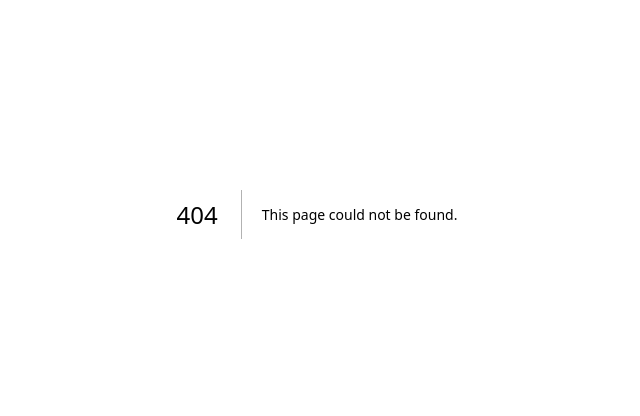
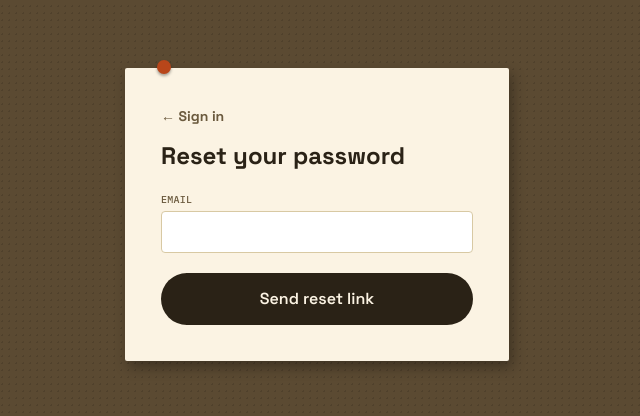
Before and after one commit to vidiyala99/orbit, a Next.js app in the folder frontend/: page /forgot-password in a window 1280 px wide. Before the commit this address had no page. Shown: the part 186-602 px from the top of the page, without its empty margins (323-963 px from the left). Built offline with nearby package versions, Linux system fonts and the light colour scheme; no server answers.

Commit message:
feat: add verify-email, forgot/reset-password, and Google callback pages

```diff
--- /dev/null
+++ b/frontend/app/auth/google/callback/page.tsx
@@ -0,0 +1,39 @@
+"use client";
+import { useEffect, useState } from "react";
+import { useRouter, useSearchParams } from "next/navigation";
+import { exchangeGoogleCode } from "@/lib/api";
+import { setClientToken } from "@/lib/auth";
+
+export default function GoogleCallbackPage() {
+  const router = useRouter();
+  const searchParams = useSearchParams();
+  const [error, setError] = useState<string | null>(null);
+
+  useEffect(() => {
+    const code = searchParams.get("code");
+    if (!code) {
+      setError("Missing code from Google");
+      return;
+    }
+    exchangeGoogleCode(code)
+      .then(({ access_token }) => {
+        setClientToken(access_token);
+        router.push("/today");
+      })
+      .catch((err) => setError(err instanceof Error ? err.message : "Could not sign in with Google"));
+  }, [searchParams, router]);
+
+  return (
+    <main className="flex min-h-screen items-center justify-center bg-board px-6 py-16 [background-image:radial-gradient(rgba(0,0,0,.12)_1px,transparent_1px)] [background-size:7px_7px]">
+      <div className="relative w-full max-w-sm rounded-card bg-card p-6 text-center shadow-[3px_6px_14px_rgba(0,0,0,0.32)] lg:p-9">
+        <span
+          className="absolute -top-2 left-1/2 h-3.5 w-3.5 -translate-x-1/2 rounded-full bg-accent shadow-[0_2px_3px_rgba(0,0,0,.35)]"
+          aria-hidden="true"
+        />
+        <p className="font-body text-sm text-ink" role={error ? "alert" : undefined}>
+          {error ?? "Signing you in..."}
+        </p>
+      </div>
+    </main>
+  );
+}
--- /dev/null
+++ b/frontend/app/forgot-password/page.tsx
@@ -0,0 +1,65 @@
+"use client";
+import { useState } from "react";
+import Link from "next/link";
+import { requestPasswordReset } from "@/lib/api";
+
+export default function ForgotPasswordPage() {
+  const [email, setEmail] = useState("");
+  const [submitted, setSubmitted] = useState(false);
+  const [submitting, setSubmitting] = useState(false);
+
+  async function handleSubmit(e: React.FormEvent) {
+    e.preventDefault();
+    setSubmitting(true);
+    await requestPasswordReset(email);
+    setSubmitting(false);
+    setSubmitted(true);
+  }
+
+  return (
+    <main className="flex min-h-screen items-center justify-center bg-board px-6 py-16 [background-image:radial-gradient(rgba(0,0,0,.12)_1px,transparent_1px)] [background-size:7px_7px]">
+      <div className="relative w-full max-w-sm rounded-card bg-card p-6 shadow-[3px_6px_14px_rgba(0,0,0,0.32)] lg:p-9">
+        <span
+          className="absolute -top-2 left-8 h-3.5 w-3.5 rounded-full bg-accent shadow-[0_2px_3px_rgba(0,0,0,.35)]"
+          aria-hidden="true"
+        />
+        {submitted ? (
+          <p className="font-body text-sm text-ink">
+            If an account exists for that email, a reset link is on its way.
+          </p>
+        ) : (
+          <form onSubmit={handleSubmit}>
+            <Link href="/sign-in" className="font-display text-xs font-bold text-ink2 lg:text-sm">
+              ← Sign in
+            </Link>
+            <h1 className="mt-3 font-display text-lg font-bold text-ink lg:text-2xl">
+              Reset your password
+            </h1>
+            <label className="mt-5 block font-mono text-[9px] uppercase tracking-wide text-ink2 lg:text-[10px]" htmlFor="email">
+              Email
+            </label>
+            <input
+              id="email"
+              name="email"
+              type="email"
+              autoComplete="email"
+              inputMode="email"
+              spellCheck={false}
+              value={email}
+              onChange={(e) => setEmail(e.target.value)}
+              required
+              className="mt-1 w-full rounded border border-rule bg-white px-3 py-2 text-sm text-ink lg:text-base"
+            />
+            <button
+              type="submit"
+              disabled={submitting}
+              className="btn-press mt-5 w-full rounded-full bg-ink py-3 font-display text-sm font-semibold text-card disabled:cursor-not-allowed disabled:opacity-60 lg:py-3.5 lg:text-base"
+            >
+              {submitting ? "Sending..." : "Send reset link"}
+            </button>
+          </form>
+        )}
+      </div>
+    </main>
+  );
+}
--- /dev/null
+++ b/frontend/app/reset-password/page.tsx
@@ -0,0 +1,65 @@
+"use client";
+import { useState } from "react";
+import { useSearchParams } from "next/navigation";
+import Link from "next/link";
+import { resetPassword } from "@/lib/api";
+
+export default function ResetPasswordPage() {
+  const searchParams = useSearchParams();
+  const [password, setPassword] = useState("");
+  const [done, setDone] = useState(false);
+  const [submitting, setSubmitting] = useState(false);
+
+  async function handleSubmit(e: React.FormEvent) {
+    e.preventDefault();
+    setSubmitting(true);
+    const token = searchParams.get("token") ?? "";
+    await resetPassword(token, password);
+    setSubmitting(false);
+    setDone(true);
+  }
+
+  return (
+    <main className="flex min-h-screen items-center justify-center bg-board px-6 py-16 [background-image:radial-gradient(rgba(0,0,0,.12)_1px,transparent_1px)] [background-size:7px_7px]">
+      <div className="relative w-full max-w-sm rounded-card bg-card p-6 shadow-[3px_6px_14px_rgba(0,0,0,0.32)] lg:p-9">
+        <span
+          className="absolute -top-2 left-8 h-3.5 w-3.5 rounded-full bg-accent shadow-[0_2px_3px_rgba(0,0,0,.35)]"
+          aria-hidden="true"
+        />
+        {done ? (
+          <>
+            <p className="font-body text-sm text-ink">Password updated.</p>
+            <Link href="/sign-in" className="mt-3 inline-block font-mono text-xs text-accent">
+              Sign in
+            </Link>
+          </>
+        ) : (
+          <form onSubmit={handleSubmit}>
+            <h1 className="font-display text-lg font-bold text-ink lg:text-2xl">Set a new password</h1>
+            <label className="mt-5 block font-mono text-[9px] uppercase tracking-wide text-ink2 lg:text-[10px]" htmlFor="password">
+              New password
+            </label>
+            <input
+              id="password"
+              name="password"
+              type="password"
+              autoComplete="new-password"
+              value={password}
+              onChange={(e) => setPassword(e.target.value)}
+              required
+              minLength={8}
+              className="mt-1 w-full rounded border border-rule bg-white px-3 py-2 text-sm text-ink lg:text-base"
+            />
+            <button
+              type="submit"
+              disabled={submitting}
+              className="btn-press mt-5 w-full rounded-full bg-ink py-3 font-display text-sm font-semibold text-card disabled:cursor-not-allowed disabled:opacity-60 lg:py-3.5 lg:text-base"
+            >
+              {submitting ? "Updating..." : "Update password"}
+            </button>
+          </form>
+        )}
+      </div>
+    </main>
+  );
+}
--- /dev/null
+++ b/frontend/app/verify-email/page.tsx
@@ -0,0 +1,55 @@
+"use client";
+import { useEffect, useState } from "react";
+import { useSearchParams } from "next/navigation";
+import Link from "next/link";
+import { verifyEmail } from "@/lib/api";
+
+function errorMessage(err: unknown): string {
+  return err instanceof Error ? err.message : "Could not verify email";
+}
+
+export default function VerifyEmailPage() {
+  const searchParams = useSearchParams();
+  const [status, setStatus] = useState<"pending" | "success" | "error">("pending");
+  const [error, setError] = useState<string | null>(null);
+
+  useEffect(() => {
+    const token = searchParams.get("token");
+    if (!token) {
+      setStatus("error");
+      setError("Missing verification token");
+      return;
+    }
+    verifyEmail(token)
+      .then(() => setStatus("success"))
+      .catch((err) => {
+        setStatus("error");
+        setError(errorMessage(err));
+      });
+  }, [searchParams]);
+
+  return (
+    <main className="flex min-h-screen items-center justify-center bg-board px-6 py-16 [background-image:radial-gradient(rgba(0,0,0,.12)_1px,transparent_1px)] [background-size:7px_7px]">
+      <div className="relative w-full max-w-sm rounded-card bg-card p-6 text-center shadow-[3px_6px_14px_rgba(0,0,0,0.32)] lg:p-9">
+        <span
+          className="absolute -top-2 left-1/2 h-3.5 w-3.5 -translate-x-1/2 rounded-full bg-accent shadow-[0_2px_3px_rgba(0,0,0,.35)]"
+          aria-hidden="true"
+        />
+        {status === "pending" && <p className="font-body text-sm text-ink">Verifying...</p>}
+        {status === "success" && (
+          <>
+            <p className="font-display text-lg font-bold text-ink lg:text-xl">Email verified</p>
+            <Link href="/today" className="mt-3 inline-block font-mono text-xs text-accent">
+              Back to the board
+            </Link>
+          </>
+        )}
+        {status === "error" && (
+          <p className="font-mono text-xs text-accent" role="alert">
+            {error}
+          </p>
+        )}
+      </div>
+    </main>
+  );
+}
```
Also changed, not shown: 2 other files (tests, documents, lock files or other folders).
